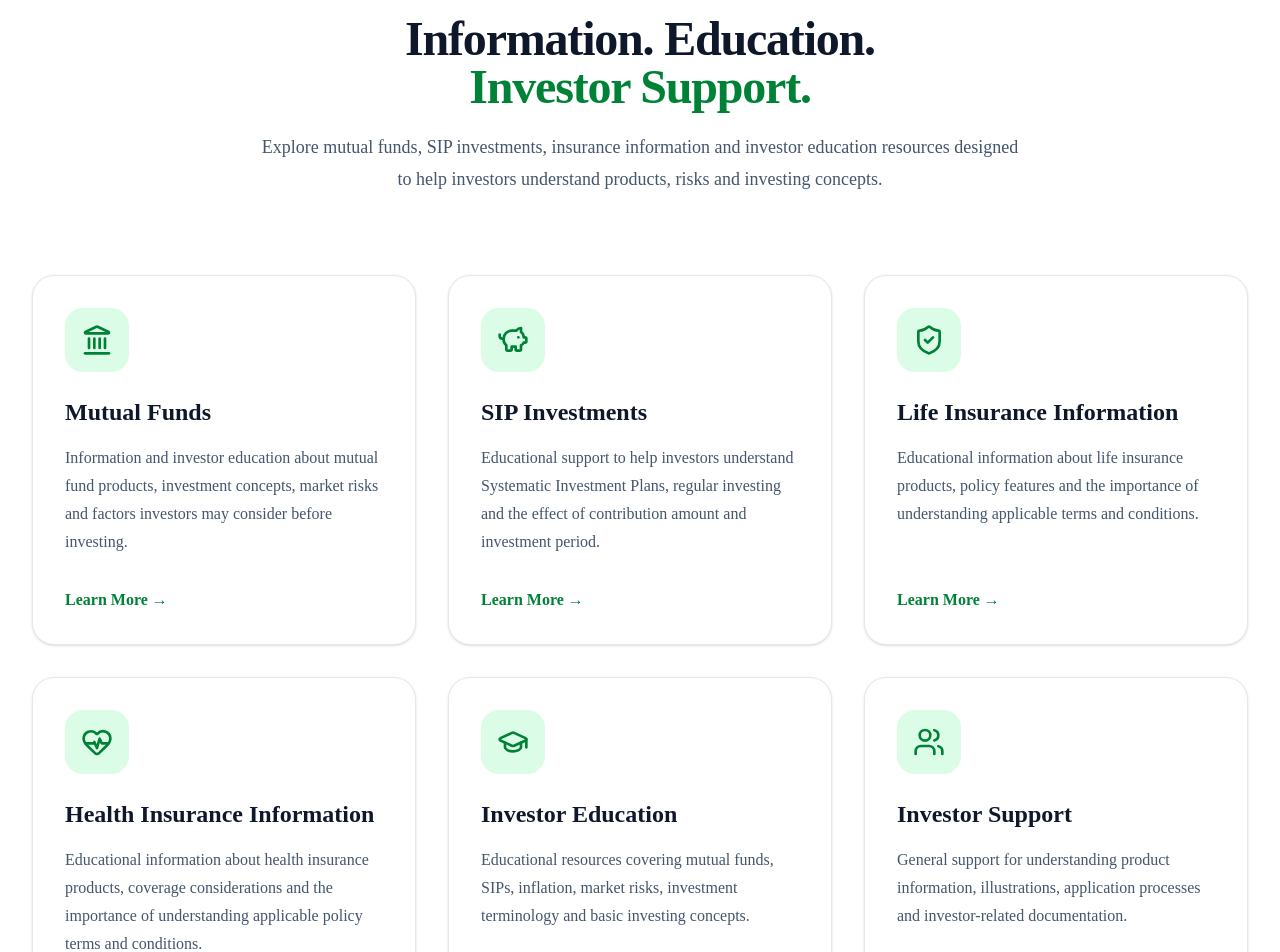
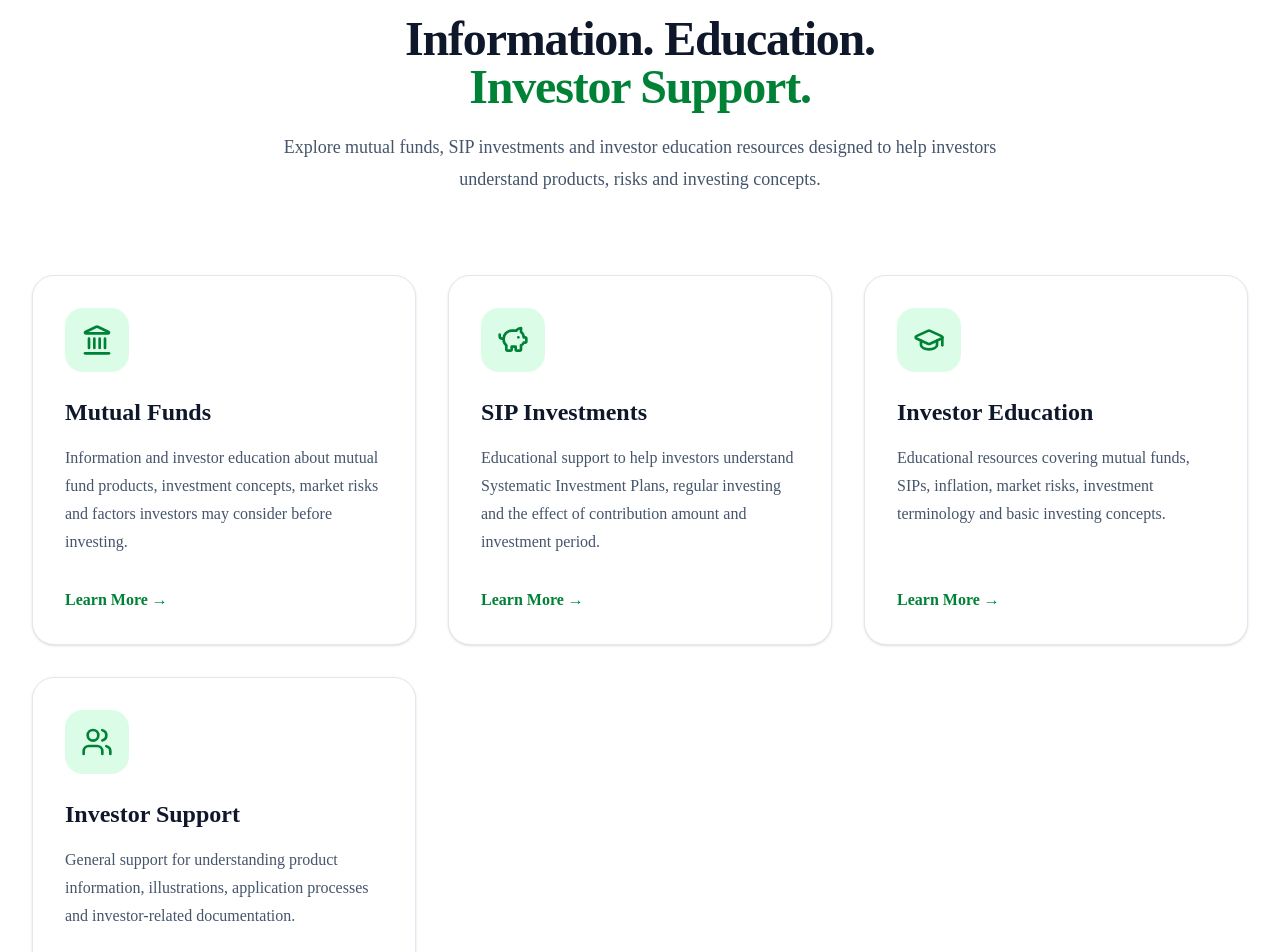
Before and after one commit to shivpawan007/LuxmiInvestCare, a Next.js app: page / in a window 1280 px wide. Shown: the part 6140-7092 px from the top of the page. Built offline with nearby package versions, Linux system fonts and the light colour scheme.

Commit message:
Keep homepage services within MFD investor-education scope

```diff
--- a/components/home/Services.tsx
+++ b/components/home/Services.tsx
@@ -4,9 +4,7 @@ import { motion } from "framer-motion";
 import {
     Landmark,
     PiggyBank,
-    ShieldCheck,
     GraduationCap,
-    HeartPulse,
     Users,
 } from "lucide-react";
 
@@ -22,18 +20,6 @@ const services = [
         title: "SIP Investments",
         description:
             "Educational support to help investors understand Systematic Investment Plans, regular investing and the effect of contribution amount and investment period.",
-    },
-    {
-        icon: ShieldCheck,
-        title: "Life Insurance Information",
-        description:
-            "Educational information about life insurance products, policy features and the importance of understanding applicable terms and conditions.",
-    },
-    {
-        icon: HeartPulse,
-        title: "Health Insurance Information",
-        description:
-            "Educational information about health insurance products, coverage considerations and the importance of understanding applicable policy terms and conditions.",
     },
     {
         icon: GraduationCap,
@@ -77,7 +63,7 @@ export default function Services() {
                     </h2>
 
                     <p className="section-subtitle mx-auto">
-                        Explore mutual funds, SIP investments, insurance information and investor education resources designed
+                        Explore mutual funds, SIP investments and investor education resources designed
                         to help investors understand products, risks and
                         investing concepts.
                     </p>
```
